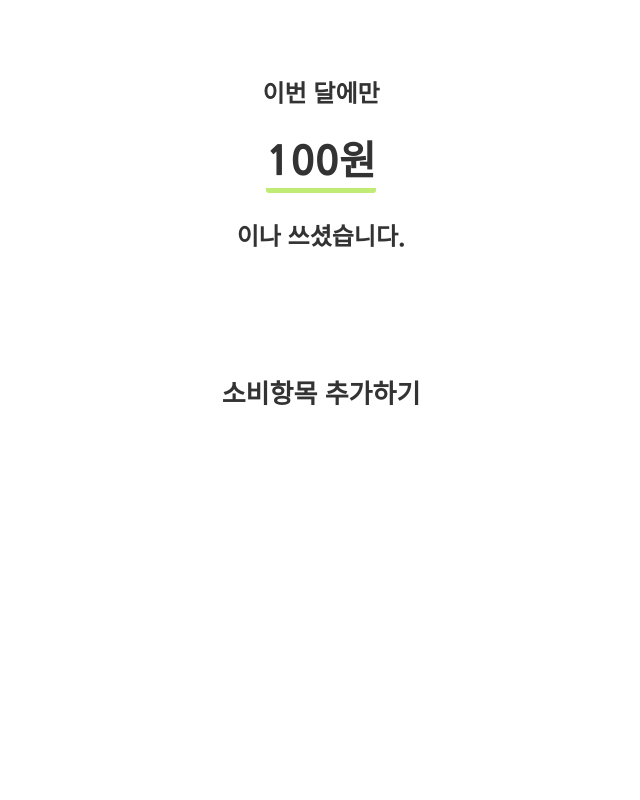
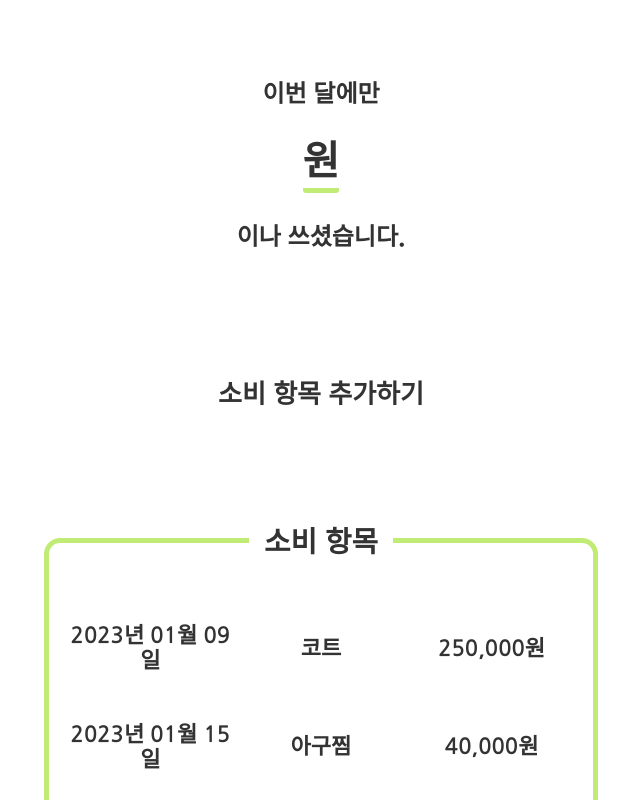
Before and after one commit to KimByeongHwa/WalletTracker, a React (Create React App) app: page / in a window 1280 px wide. Shown: the top 800 px of the page, without its empty margins (319-959 px from the left). Built offline with nearby package versions, Linux system fonts and the light colour scheme.

Commit message:
monthlyTotalSpending 동적 렌더링 ing

```diff
--- a/public/data/spendinglist.json
+++ b/public/data/spendinglist.json
@@ -1,18 +1,15 @@
 [
     {
-        "id": 1,
         "date": "20230109",
-        "description": "쇼핑",
+        "description": "코트",
         "amount": 250000
     },
     {
-        "id": 2,
         "date": "20230115",
         "description": "아구찜",
         "amount": 40000
     },
     {
-        "id": 3,
         "date": "20230121",
         "description": "커피",
         "amount": 5500
--- a/src/components/Calendar.jsx
+++ b/src/components/Calendar.jsx
@@ -1,11 +1,13 @@
-import React, { useState } from "react";
+import React from "react";
 import styles from "./Calendar.module.scss";
 import DatePicker from "react-datepicker";
 import "react-datepicker/dist/react-datepicker.css";
 import { ko } from "date-fns/locale";
+import { useRecoilState } from "recoil";
+import { spendingDateState } from "../recoil/spendingDateState";
 
-function Calendar(props) {
-    let [date, setDate] = useState(new Date());
+function Calendar() {
+    const [spendingDate, setSpendingDate] = useRecoilState(spendingDateState);
 
     return (
         <div className={styles.Calendar}>
@@ -14,8 +16,8 @@ function Calendar(props) {
                 locale={ko}
                 dateFormat="yy.MM.dd (eee)"
                 disabledKeyboardNavigation
-                selected={date}
-                onChange={(date) => setDate(date)}
+                selected={spendingDate}
+                onChange={(date) => setSpendingDate(date)}
             />
         </div>
     );
--- a/src/components/SpendingDetails.jsx
+++ b/src/components/SpendingDetails.jsx
@@ -1,7 +1,42 @@
-import React from "react";
+import React, { useEffect } from "react";
+import { useRecoilState } from "recoil";
+import { spendingListState } from "../recoil/spendingListState";
+import styles from "./SpendingDetails.module.scss";
 
 function SpendingDetails() {
-  return <div></div>;
+    const [spendingList, setSpendingList] = useRecoilState(spendingListState);
+    // console.log(spendingList);
+    useEffect(() => {
+        fetch("http://localhost:3000/data/spendinglist.json", {
+            method: "GET",
+        })
+            .then((res) => res.json())
+            .then((data) => {
+                setSpendingList(data);
+            });
+    }, []);
+
+    return (
+        <div className={styles.SpendingDetails}>
+            <div className={styles.title}>
+                <strong className={styles.strong}>소비 항목</strong>
+            </div>
+            {spendingList.map((list) => {
+                let year = list.date.slice(0, 4);
+                let month = list.date.slice(4, 6);
+                let day = list.date.slice(6, 9);
+                return (
+                    <div className={styles.list}>
+                        <div className={styles.date}>
+                            {year}년 {month}월 {day}일
+                        </div>
+                        <div className={styles.description}>{list.description}</div>
+                        <div className={styles.amout}>{list.amount.toLocaleString("ko-KR")}원</div>
+                    </div>
+                );
+            })}
+        </div>
+    );
 }
 
 export default SpendingDetails;
--- /dev/null
+++ b/src/components/SpendingDetails.module.scss
@@ -0,0 +1,48 @@
+.SpendingDetails {
+    margin: 0 auto;
+    margin-top: 8rem;
+    width: 80%;
+    border: 5px solid #c0eb75;
+    border-radius: 16px;
+    padding: 5rem 1rem 5rem 1rem;
+    position: relative;
+
+    .title {
+        position: absolute;
+        left: 50%;
+        transform: translate(-50%, -50%);
+        top: 0;
+        background: #ffffff;
+        width: 9rem;
+        text-align: center;
+
+        .strong {
+            font-size: 1.8rem;
+        }
+    }
+
+    .list {
+        margin-bottom: 3rem;
+        display: flex;
+        align-items: center;
+
+        &:last-child {
+            margin-bottom: 0;
+        }
+
+        .date {
+            width: 33.333%;
+            text-align: center;
+        }
+
+        .description {
+            width: 33.333%;
+            text-align: center;
+        }
+
+        .amout {
+            width: 33.3333%;
+            text-align: center;
+        }
+    }
+}
--- a/src/components/SpendingListAdder.jsx
+++ b/src/components/SpendingListAdder.jsx
@@ -1,39 +1,80 @@
-import React, { useState } from "react";
+import React, { useEffect, useState } from "react";
 import styles from "./SpendingListAdder.module.scss";
 import CustomButton from "./CustomButton";
 import Calendar from "./Calendar";
+import { useRecoilState, useRecoilValue } from "recoil";
+import { spendingDateState } from "../recoil/spendingDateState";
+import { spendingListState } from "../recoil/spendingListState";
+import { monthlyTotalAmountState } from "../recoil/monthlyTotalAmountState";
 
 function SpendingListAdder() {
-    let [visible, setVisible] = useState(true); // togglelabel과 inputForm을 토글하기 위해
-    let [spendingDate, setSpendingDate] = useState("");
-    let [spendingItem, setSpendingItem] = useState("");
-    let [spendingAmount, setSpendingAmount] = useState(0);
+    const [visible, setVisible] = useState(true); // togglelabel과 inputForm을 토글하기 위해
+    const spendingDate = useRecoilValue(spendingDateState);
+    const [spendingItem, setSpendingItem] = useState("");
+    const [spendingAmount, setSpendingAmount] = useState(0);
+    const [spendingList, setSpendingList] = useRecoilState(spendingListState);
+    const [monthlyTotalAmount, setMonthlyTotalAmount] = useRecoilState(monthlyTotalAmountState);
+
+    useEffect(() => {
+        fetch("http://localhost:3000/data/spendinglist.json", {
+            method: "GET",
+        })
+            .then((res) => res.json())
+            .then((data) => {
+                setSpendingList(data);
+            });
+    }, []);
 
     function handleToggle() {
         setVisible((prev) => !prev);
     }
 
-    function handleSpendingDate(e) {
-        const userInput = e;
-        console.log(userInput);
-    }
+    let year = spendingDate.getFullYear().toString();
+    let month = (spendingDate.getMonth() + 1).toString().padStart(2, "0");
+    let day = spendingDate.getDate().toString().padStart(2, "0");
+    let handledSpendingDate = year + month + day;
 
     function handleSpendingItem(e) {
         const userInput = e.target.value;
         setSpendingItem(userInput);
-        console.log(userInput);
-        console.log(spendingDate);
+        // console.log(userInput);
     }
 
     function handleSpendingAmount(e) {
         const userInput = e.target.value;
         setSpendingAmount(userInput);
-        console.log(userInput);
+        // console.log(userInput);
     }
 
     function addSpendingList() {
-        console.log("소비 항목: ", spendingItem);
-        console.log("소비 금액: ", spendingAmount);
+        const spending = {
+            date: handledSpendingDate,
+            description: spendingItem,
+            amount: Number(spendingAmount),
+        };
+
+        setSpendingList([...spendingList, spending]);
+
+        // console.log(spending);
+        console.log(spendingList);
+    }
+
+    function monthlyTotalAmountCounter() {
+        let totalAmount = 0;
+
+        const now = new Date();
+        let nowMonth = (now.getMonth() + 1).toString().padStart(2, "0");
+
+        console.log("List: ", spendingList);
+        console.log("nowMonth: ", nowMonth);
+
+        const found = spendingList.find((list) => list.date.slice(4, 6) === nowMonth);
+        console.log(found);
+
+        totalAmount += found.amount;
+
+        setMonthlyTotalAmount(totalAmount.toLocaleString("ko-KR"));
+        console.log(monthlyTotalAmount);
     }
 
     return (
@@ -41,7 +82,7 @@ function SpendingListAdder() {
             {visible && ( // visible === true일 때 보이게
                 <div className={styles.toggleLabel}>
                     <div className={styles.toggle} onClick={handleToggle}>
-                        소비항목 추가하기
+                        소비 항목 추가하기
                     </div>
                 </div>
             )}
@@ -49,7 +90,7 @@ function SpendingListAdder() {
                 <div className={styles.inputForm}>
                     <div className={styles.line}>
                         <span className={styles.inputTitle}>소비 날짜</span>
-                        <Calendar onChange={(date) => setSpendingDate(date)} onClick={handleSpendingDate} />
+                        <Calendar />
                     </div>
 
                     <div className={styles.line}>
@@ -64,7 +105,13 @@ function SpendingListAdder() {
 
                     <div className={styles.buttons}>
                         <div className={styles.label}>
-                            <CustomButton size="big" onClick={addSpendingList}>
+                            <CustomButton
+                                size="big"
+                                onClick={() => {
+                                    addSpendingList();
+                                    monthlyTotalAmountCounter();
+                                }}
+                            >
                                 확인
                             </CustomButton>
                         </div>
--- a/src/components/TotalSpending.jsx
+++ b/src/components/TotalSpending.jsx
@@ -1,13 +1,17 @@
 import React from "react";
+import { useRecoilValue } from "recoil";
+import { monthlyTotalAmountState } from "../recoil/monthlyTotalAmountState";
 import styles from "./ToTalSpending.module.scss";
 
 function TotalSpending() {
+    const monthlyTotalAmount = useRecoilValue(monthlyTotalAmountState);
+
     return (
         <div className={styles.TotalSpending}>
             <div className={styles.label}>
                 이번 달에만
                 <br />
-        <div className={styles.strong}>100원</div>
+                <div className={styles.strong}>{monthlyTotalAmount}원</div>
                 <br />
                 이나 쓰셨습니다.
             </div>
--- /dev/null
+++ b/src/recoil/monthlyTotalAmountState.js
@@ -0,0 +1,6 @@
+import { atom } from "recoil";
+
+export const monthlyTotalAmountState = atom({
+    key: "monthlyTotalAmountState",
+    default: "",
+});
--- /dev/null
+++ b/src/recoil/spendingDateState.js
@@ -0,0 +1,6 @@
+import { atom } from "recoil";
+
+export const spendingDateState = atom({
+    key: "spendingListDate",
+    default: new Date(),
+});
```
Also changed, not shown: src/index.js (+6 -6 lines), src/components/SpendingListAdder.module.scss (indentation only), 1 other file (tests, documents, lock files or other folders). Lines whose indentation alone changed are shown as unchanged.
